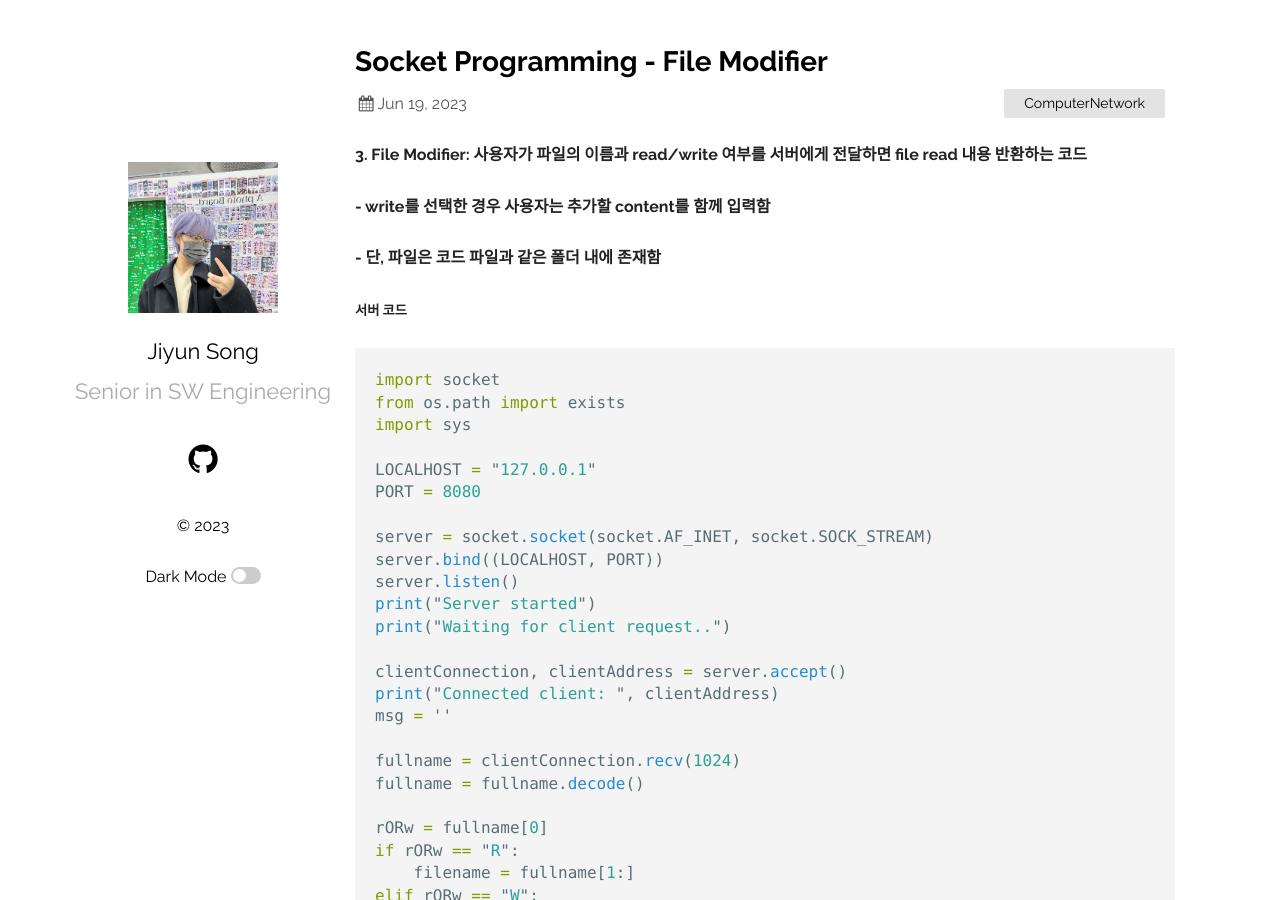
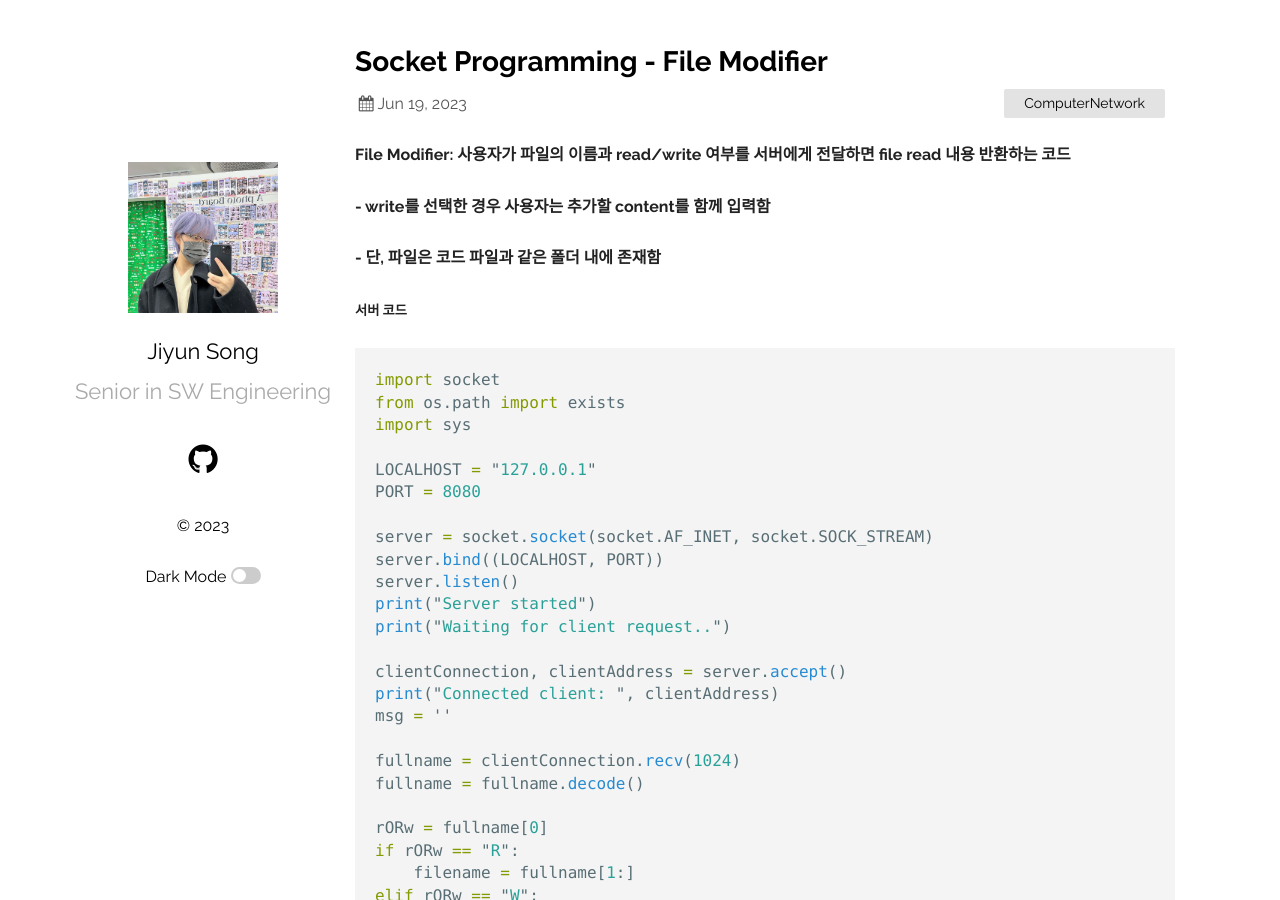
Before and after one commit to sojoyfulyouth/Jekyll-Blog, a Jekyll site: the page built from _posts/2023-06-19-Socket-Programming_3.markdown, in a window 1280 px wide and 900 px high. Built offline with Jekyll 4.4.1, drawn with Linux system fonts in a browser that asks for light colours.

Commit message:
modified content

```diff
--- a/_posts/2023-06-19-Socket-Programming_1.markdown
+++ b/_posts/2023-06-19-Socket-Programming_1.markdown
@@ -7,7 +7,7 @@ categories: ComputerNetwork
 
 <!-- prettier-ignore-start -->
 
-#### 1. Calculator: client가 문자열 형태로 수식을 입력하면 결과값을 반환하는 코드
+#### Calculator: client가 문자열 형태로 수식을 입력하면 결과값을 반환하는 코드
 ##### 서버 코드
 
 <!-- prettier-ignore-end -->
--- a/_posts/2023-06-19-Socket-Programming_3.markdown
+++ b/_posts/2023-06-19-Socket-Programming_3.markdown
@@ -7,7 +7,7 @@ categories: ComputerNetwork
 
 <!-- prettier-ignore-start -->
 
-#### 3. File Modifier: 사용자가 파일의 이름과 read/write 여부를 서버에게 전달하면 file read 내용 반환하는 코드
+#### File Modifier: 사용자가 파일의 이름과 read/write 여부를 서버에게 전달하면 file read 내용 반환하는 코드
 #### - write를 선택한 경우 사용자는 추가할 content를 함께 입력함
 #### - 단, 파일은 코드 파일과 같은 폴더 내에 존재함
 ##### 서버 코드
```
Also changed, not shown: _posts/2023-06-19-Socket-Programmin_2.md (+1 -1 lines).
